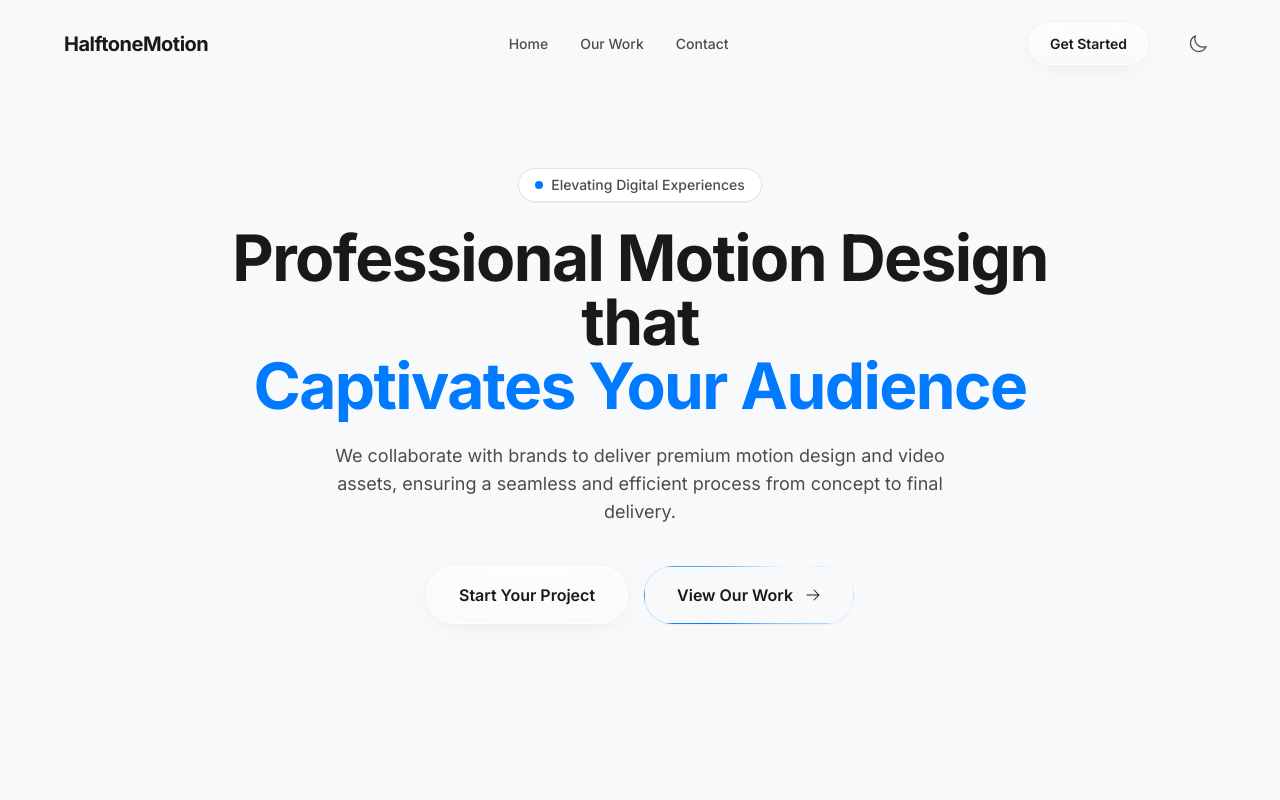
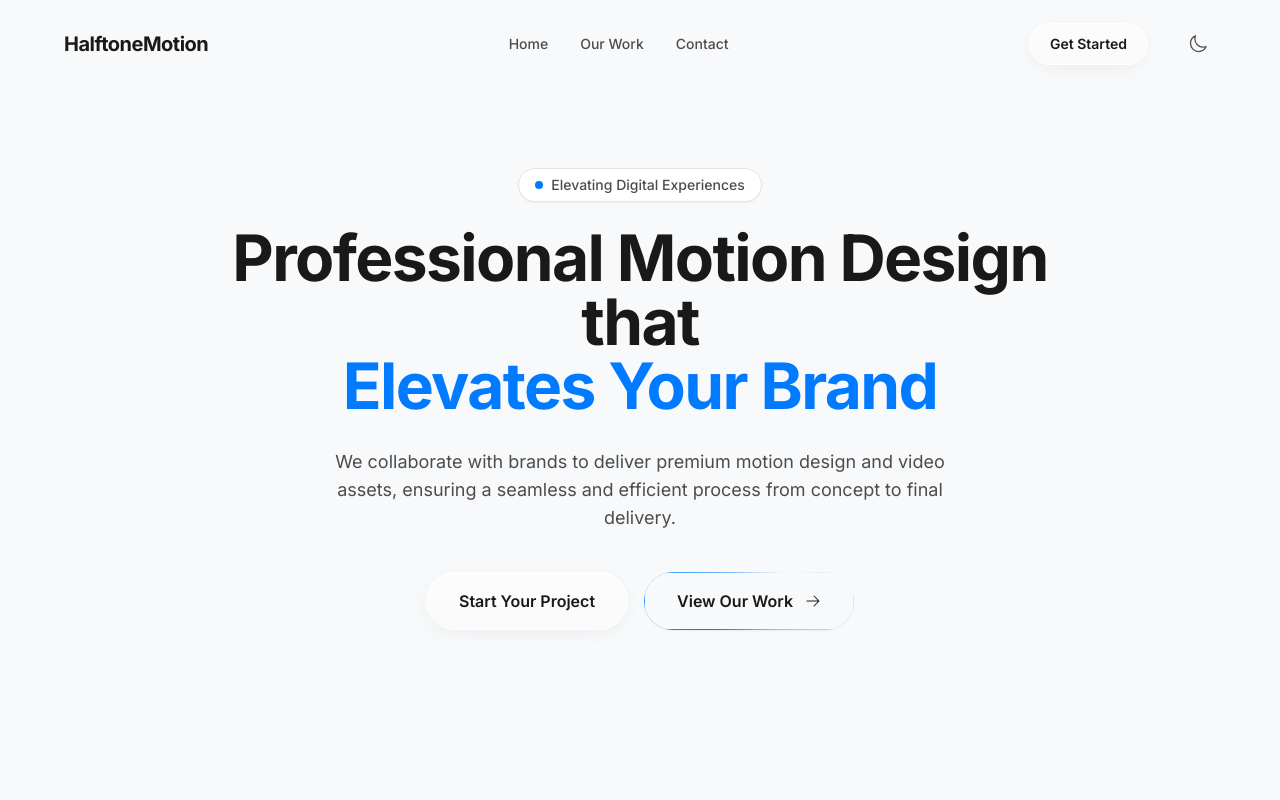
Before and after one commit to BerserkerOP/website, a Next.js app: page / in a window 1280 px wide. Shown: the top 800 px of the page. Built offline with nearby package versions, Linux system fonts and the light colour scheme.

Commit message:
Add text rotator to hero headline

```diff
--- a/components/Hero.tsx
+++ b/components/Hero.tsx
@@ -1,9 +1,26 @@
 "use client";
 
-import { motion } from 'framer-motion';
+import { motion, AnimatePresence } from 'framer-motion';
+import { useState, useEffect } from 'react';
 import TiltButton from './TiltButton';
 
+const phrases = [
+  "Captivates Your Audience",
+  "Elevates Your Brand",
+  "Brings Ideas to Life",
+  "Tells Your Story",
+  "Drives Engagement"
+];
+
 export default function Hero() {
+  const [index, setIndex] = useState(0);
+
+  useEffect(() => {
+    const interval = setInterval(() => {
+      setIndex((prev) => (prev + 1) % phrases.length);
+    }, 3000);
+    return () => clearInterval(interval);
+  }, []);
   return (
     <section className="relative bg-apple-bg overflow-hidden pt-24 pb-16 sm:pt-32 sm:pb-20">
       <div className="max-w-7xl mx-auto px-6 lg:px-16 w-full py-10">
@@ -26,7 +43,20 @@ export default function Hero() {
             className="text-4xl sm:text-5xl md:text-[64px] font-bold text-apple-text leading-[1.1] tracking-tight max-w-4xl"
           >
             Professional Motion Design that <br/>
-            <span className="text-apple-blue">Captivates Your Audience</span>
+            <span className="text-apple-blue inline-flex flex-col h-[1.1em] overflow-hidden relative align-bottom">
+              <AnimatePresence mode="popLayout">
+                <motion.span
+                  key={index}
+                  initial={{ y: "-100%", opacity: 0 }}
+                  animate={{ y: 0, opacity: 1 }}
+                  exit={{ y: "100%", opacity: 0 }}
+                  transition={{ duration: 0.5, ease: "easeInOut" }}
+                  className="block whitespace-nowrap"
+                >
+                  {phrases[index]}
+                </motion.span>
+              </AnimatePresence>
+            </span>
           </motion.h1>
 
           <motion.p
```
